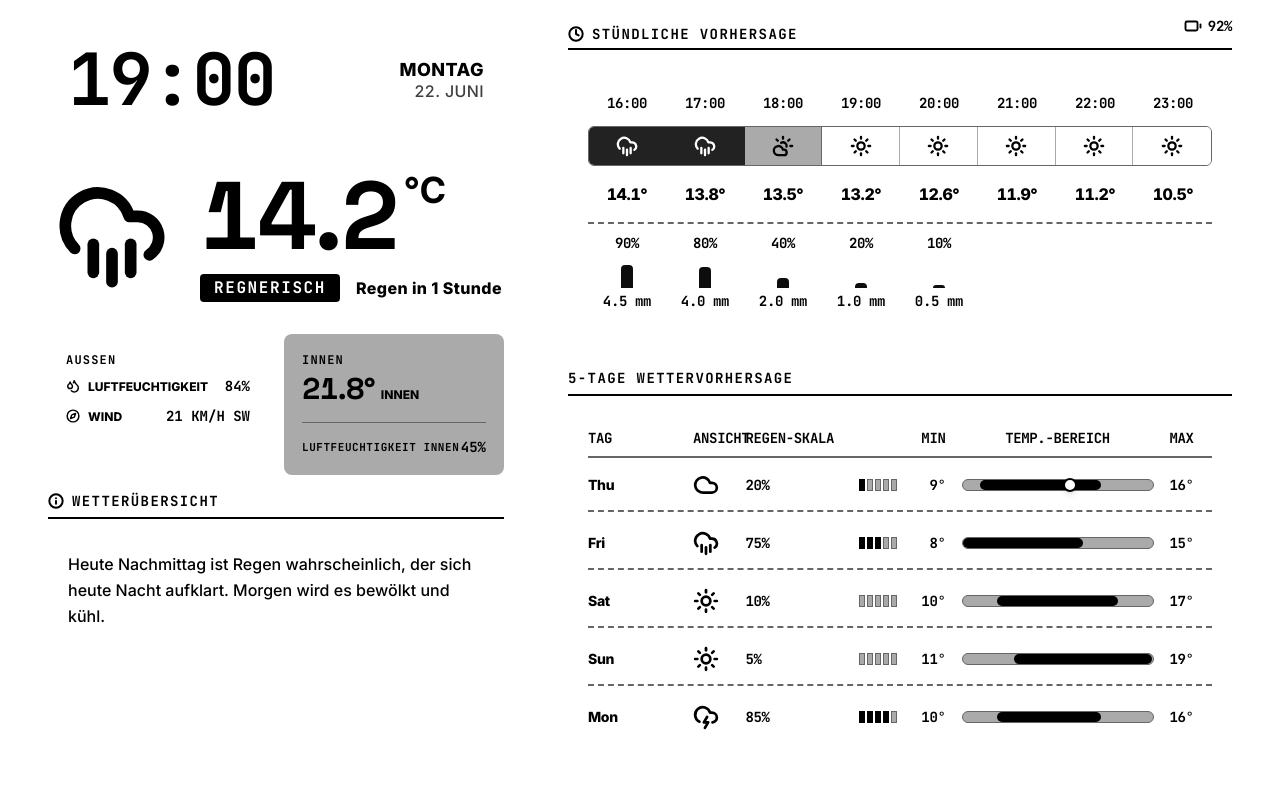
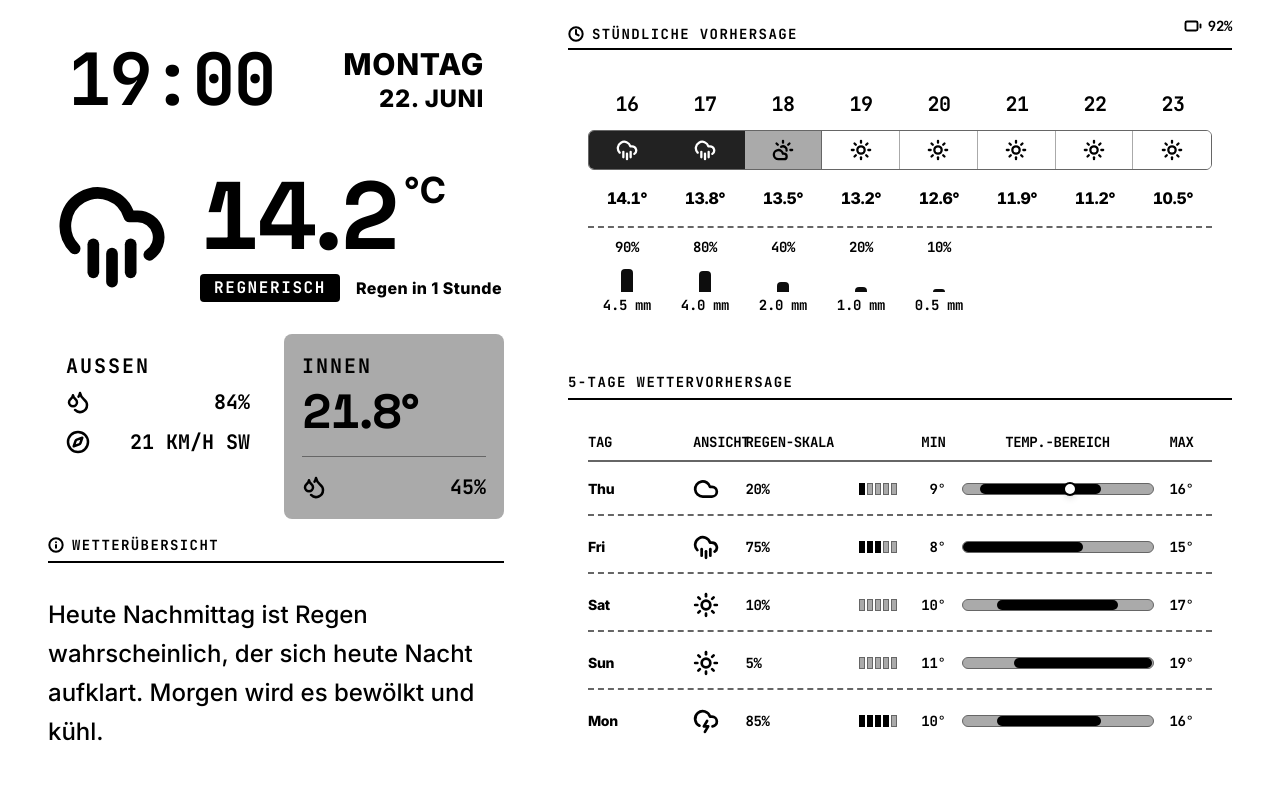
Before and after one commit to hschaefer/e-ink-dashboard, a React (Vite) app: page / in a window 1280 px wide. Shown: the top 800 px of the page. Built offline with nearby package versions, Linux system fonts and the light colour scheme.

Commit message:
larger font

```diff
--- a/src/components/CombinedForecastChart.tsx
+++ b/src/components/CombinedForecastChart.tsx
@@ -141,8 +141,8 @@ export default function CombinedForecastChart({ data, theme, currentCondition }:
             <div className="grid grid-cols-8 gap-0 mb-3">
               {data.map((item) => (
                 <div key={item.time} className="text-center">
-                  <span className={`text-xs sm:text-sm font-mono font-black tracking-tight ${isDark ? 'text-white' : 'text-black'}`}>
-                    {item.time}
+                  <span className={`text-lg sm:text-xl font-mono font-black tracking-tight ${isDark ? 'text-white' : 'text-black'}`}>
+                    {item.time.split(':')[0]}
                   </span>
                 </div>
               ))}
--- a/src/components/CurrentWeather.tsx
+++ b/src/components/CurrentWeather.tsx
@@ -107,10 +107,10 @@ export default function CurrentWeather({ weather, theme, aiShortSummary }: Curre
         </div>
 
         <div className="flex flex-col text-left sm:text-right justify-center">
-          <span className="text-base md:text-lg font-sans font-black tracking-wide uppercase leading-tight">
+          <span className="text-2xl md:text-3xl font-sans font-black tracking-wide uppercase leading-tight">
             {weekdayString}
           </span>
-          <span className="text-sm md:text-base font-sans font-medium tracking-wide uppercase leading-tight opacity-75">
+          <span className="text-xl md:text-2xl font-sans font-black tracking-wide uppercase leading-tight">
             {dateDetailString}
           </span>
         </div>
@@ -153,25 +153,19 @@ export default function CurrentWeather({ weather, theme, aiShortSummary }: Curre
         {/* OUTDOOR VITALS BLOCK */}
         <div className={`p-4.5 rounded-lg flex flex-col justify-between ${isDark ? 'bg-neutral-950 text-white' : 'bg-white text-black'}`}>
           <div>
-            <span className="text-xs font-mono uppercase tracking-widest font-black block mb-2">
+            <span className="text-lg sm:text-xl font-mono uppercase tracking-widest font-black block mb-2">
               Außen
             </span>
-            <div className="flex flex-col gap-2.5 mt-1">
-              <div className="flex items-center gap-2">
-                <Droplets size={16} strokeWidth={2.5} />
-                <div className="flex justify-between items-baseline w-full">
-                  <span className="text-xs font-sans font-black uppercase">Luftfeuchtigkeit</span>
-                  <span className="text-sm font-mono font-black tabular-nums">{weather.humidity}%</span>
-                </div>
+            <div className="flex flex-col gap-3 mt-2">
+              <div className="flex items-center justify-between">
+                <Droplets size={24} strokeWidth={2.5} />
+                <span className="text-lg sm:text-xl font-mono font-black tabular-nums">{weather.humidity}%</span>
               </div>
-              <div className="flex items-center gap-2">
-                <Compass size={16} strokeWidth={2.5} />
-                <div className="flex justify-between items-baseline w-full">
-                  <span className="text-xs font-sans font-black uppercase">Wind</span>
-                  <span className="text-sm font-mono font-black uppercase tabular-nums">
-                    {weather.windSpeed} km/h {weather.windDirection}
-                  </span>
-                </div>
+              <div className="flex items-center justify-between">
+                <Compass size={24} strokeWidth={2.5} />
+                <span className="text-lg sm:text-xl font-mono font-black uppercase tabular-nums">
+                  {weather.windSpeed} km/h {weather.windDirection}
+                </span>
               </div>
             </div>
           </div>
@@ -180,21 +174,18 @@ export default function CurrentWeather({ weather, theme, aiShortSummary }: Curre
         {/* INDOOR ENVIRONMENT MONITOR */}
         <div className={`p-4.5 rounded-lg flex flex-col justify-between ${isDark ? 'bg-neutral-900 text-white' : 'bg-neutral-100 text-black'}`}>
           <div>
-            <span className="text-xs font-mono uppercase tracking-widest font-black block mb-1">
+            <span className="text-lg sm:text-xl font-mono uppercase tracking-widest font-black block mb-2">
               Innen
             </span>
-            <div className="flex items-baseline gap-1.5 mt-1.5">
-              <span className="text-3xl font-display font-black tracking-tight leading-none tabular-nums">
+            <div className="flex items-baseline gap-1.5 mt-2">
+              <span className="text-4xl sm:text-5xl font-display font-black tracking-tight leading-none tabular-nums">
                 {weather.indoorTemp.toFixed(1)}&deg;
               </span>
-              <span className="text-xs font-sans font-black uppercase">Innen</span>
             </div>
 
-            <div className="border-t border-neutral-300 dark:border-neutral-700 mt-4.5 pt-3.5 flex items-center justify-between">
-              <span className="text-[11px] font-mono uppercase tracking-wider font-black">
-                Luftfeuchtigkeit Innen
-              </span>
-              <span className="text-sm font-mono font-black tabular-nums">
+            <div className="border-t border-neutral-300 dark:border-neutral-700 mt-5 pt-4 flex items-center justify-between">
+              <Droplets size={24} strokeWidth={2.5} />
+              <span className="text-lg sm:text-xl font-mono font-black tabular-nums">
                 {weather.indoorHumidity}%
               </span>
             </div>
--- a/src/components/WeatherSummary.tsx
+++ b/src/components/WeatherSummary.tsx
@@ -61,12 +61,12 @@ export default function WeatherSummary({ data, theme }: WeatherSummaryProps) {
       </div>
 
       {/* Narrative Container Block - matches table styling */}
-      <div className={`p-5 rounded-lg ${
+      <div className={`py-5 rounded-lg ${
         isDark
           ? 'bg-transparent text-white shadow-neutral-950/20'
           : 'bg-transparent text-black shadow-neutral-100/50'
       }`}>
-        <div className="flex flex-col gap-4 text-sm md:text-base font-sans font-medium leading-relaxed text-current">
+        <div className="flex flex-col gap-4 text-xl md:text-2xl font-sans font-medium leading-relaxed text-current">
 
           {data.aiSummary ? (
             <div className="[&>p]:mb-3 [&>p:last-child]:mb-0 [&>strong]:font-black [&>ul]:list-disc [&>ul]:pl-5 [&>ul]:mb-3 [&>ul:last-child]:mb-0 [&>em]:italic">
```
